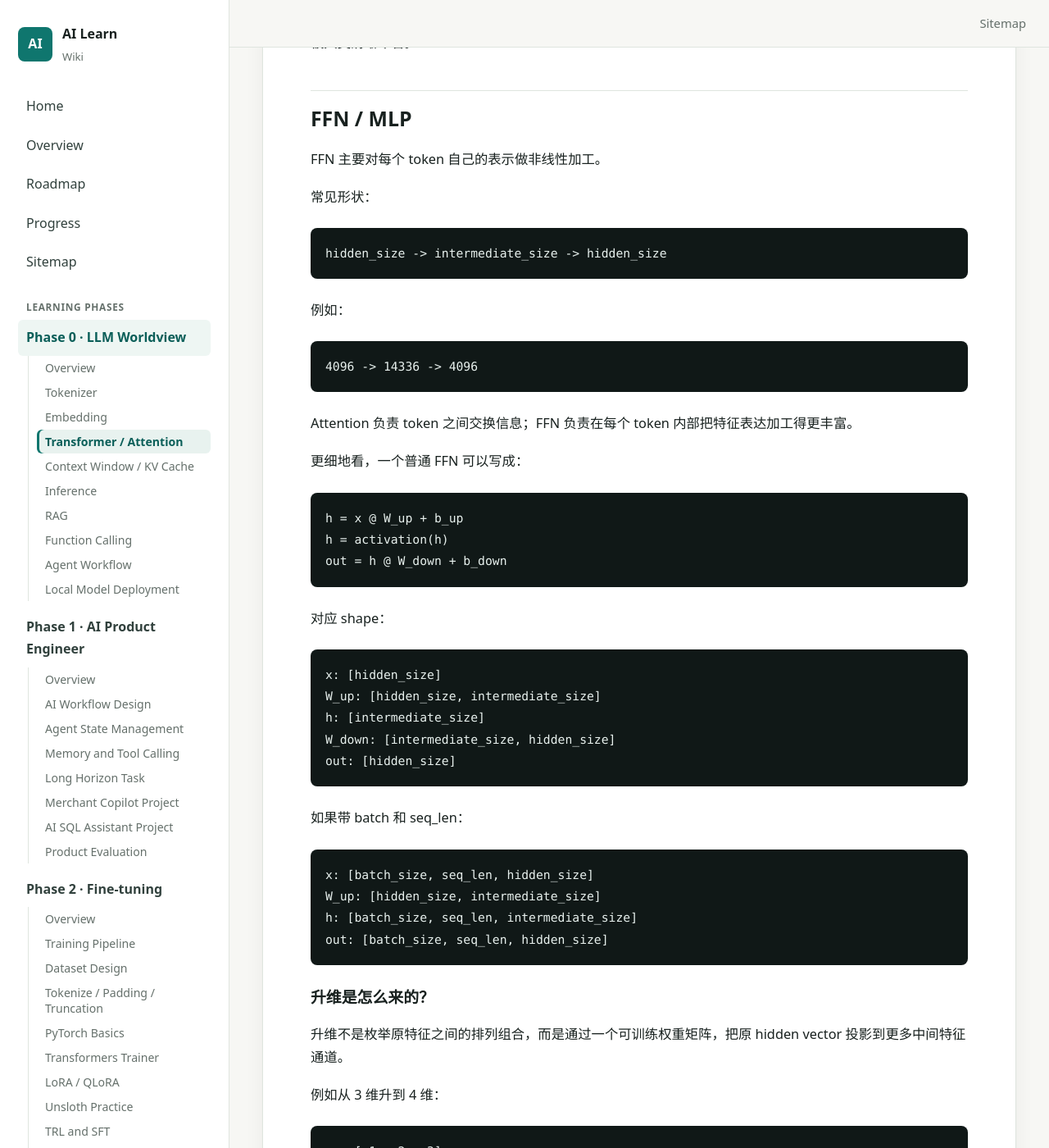
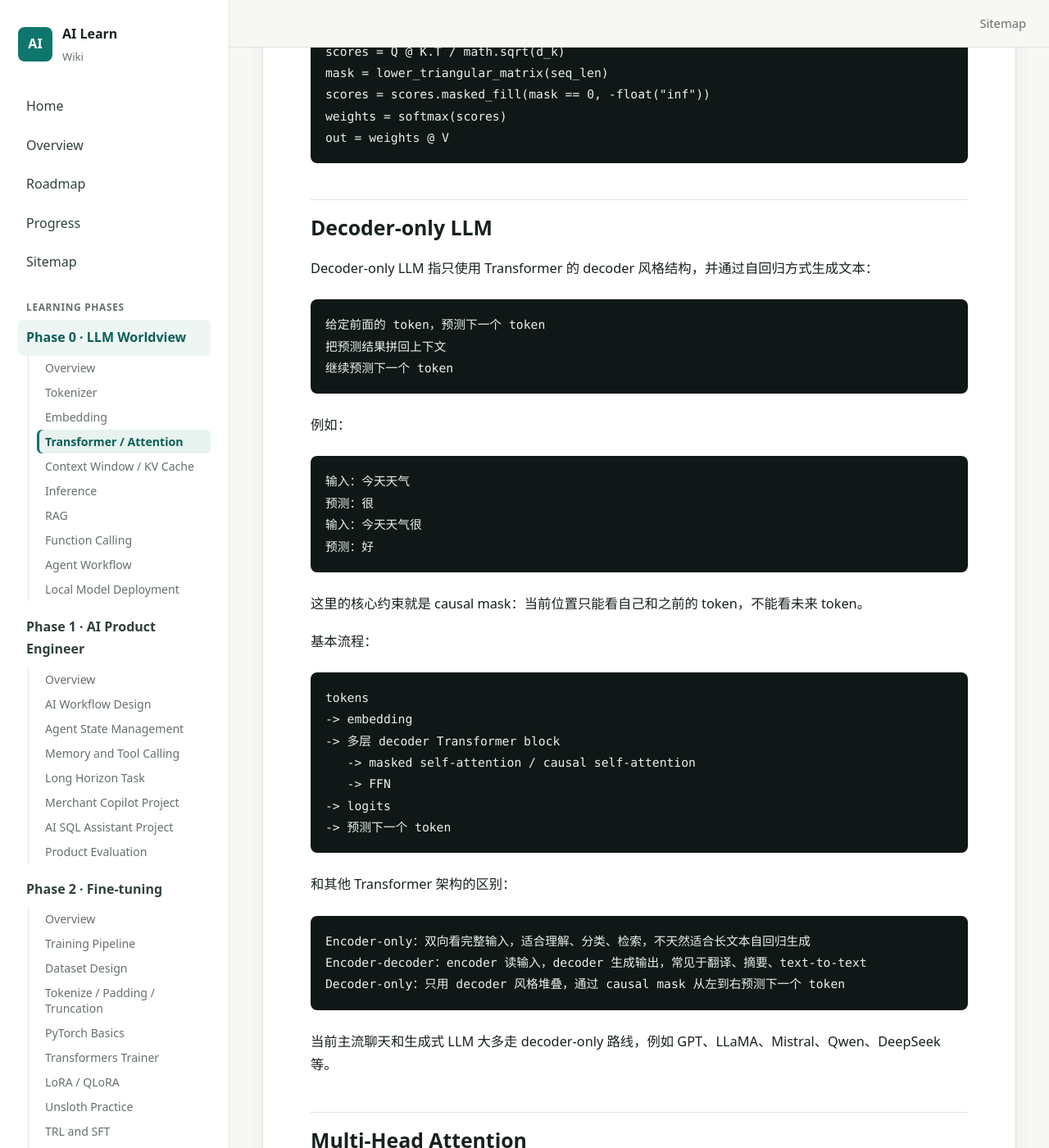
Before and after one commit to sgnilo/ai_learn, a Jekyll site: the page built from docs/phase-0-llm-worldview/03-transformer-attention.md, in a window 1280 px wide and 1400 px high, scrolled down 6865 px. Shown: the whole window at 82% size. Built offline with Jekyll 4.4.1, drawn with Linux system fonts in a browser that asks for light colours; some of the changed text lies outside the part shown.

Commit message:
docs: record decoder only causal mask notes

````diff
--- a/docs/phase-0-llm-worldview/03-transformer-attention.md
+++ b/docs/phase-0-llm-worldview/03-transformer-attention.md
@@ -47,6 +47,8 @@ Transformer block 的核心任务是：
 - Self-Attention
 - Q / K / V
 - Multi-Head Attention
+- Causal Mask
+- Decoder-only LLM
 - Positional Encoding / Position Embedding
 - Feed Forward Network
 - Residual Connection
@@ -234,6 +236,81 @@ Decoder-only LLM 训练和生成时通常只能看过去，不能看未来。
 ```
 
 而不是偷看未来答案。
+
+如果序列长度是 4，允许看到的位置是一个下三角矩阵：
+
+```text
+        看谁
+        0   1   2   3
+当前 0  ✓   x   x   x
+当前 1  ✓   ✓   x   x
+当前 2  ✓   ✓   ✓   x
+当前 3  ✓   ✓   ✓   ✓
+```
+
+实际做法通常是在 softmax 之前处理 attention score：
+
+```text
+scores = Q @ K^T / sqrt(d_k)
+scores[未来位置] = -inf
+weights = softmax(scores)
+out = weights @ V
+```
+
+因为 `softmax(-inf) = 0`，所以未来位置的 attention 权重会变成 0，不参与后面对 `V` 的加权求和。
+
+伪代码：
+
+```python
+scores = Q @ K.T / math.sqrt(d_k)
+mask = lower_triangular_matrix(seq_len)
+scores = scores.masked_fill(mask == 0, -float("inf"))
+weights = softmax(scores)
+out = weights @ V
+```
+
+## Decoder-only LLM
+
+Decoder-only LLM 指只使用 Transformer 的 decoder 风格结构，并通过自回归方式生成文本：
+
+```text
+给定前面的 token，预测下一个 token
+把预测结果拼回上下文
+继续预测下一个 token
+```
+
+例如：
+
+```text
+输入：今天天气
+预测：很
+输入：今天天气很
+预测：好
+```
+
+这里的核心约束就是 causal mask：当前位置只能看自己和之前的 token，不能看未来 token。
+
+基本流程：
+
+```text
+tokens
+-> embedding
+-> 多层 decoder Transformer block
+   -> masked self-attention / causal self-attention
+   -> FFN
+-> logits
+-> 预测下一个 token
+```
+
+和其他 Transformer 架构的区别：
+
+```text
+Encoder-only：双向看完整输入，适合理解、分类、检索，不天然适合长文本自回归生成
+Encoder-decoder：encoder 读输入，decoder 生成输出，常见于翻译、摘要、text-to-text
+Decoder-only：只用 decoder 风格堆叠，通过 causal mask 从左到右预测下一个 token
+```
+
+当前主流聊天和生成式 LLM 大多走 decoder-only 路线，例如 GPT、LLaMA、Mistral、Qwen、DeepSeek 等。
 
 ## Multi-Head Attention
 
@@ -811,6 +888,34 @@ self.layers = nn.ModuleList([
 循环：让 hidden states 逐层被 transform
 ```
 
+### 2026-05-19：Causal Mask 和 Decoder-only LLM
+
+本轮完成的理解：
+
+- Decoder-only LLM 是当前主流生成式大模型常见架构路线。
+- 它通过自回归方式工作：基于已有 token 预测下一个 token，再把预测 token 拼回上下文继续生成。
+- Causal mask 是 decoder-only LLM 的核心约束：当前位置只能看自己和之前的 token，不能偷看未来 token。
+- Causal mask 通常是下三角 mask，作用在 attention scores 上。
+- 实现时会在 softmax 前把未来位置的 score 设成 `-inf`，让这些位置经过 softmax 后权重变成 0。
+- Encoder-only 更偏理解任务；encoder-decoder 把输入理解和输出生成分成两套结构；decoder-only 用一套自回归生成结构同时承担理解和生成。
+
+练习代码段：
+
+```python
+scores = Q @ K.T / math.sqrt(d_k)
+mask = lower_triangular_matrix(seq_len)
+scores = scores.masked_fill(mask == 0, -float("inf"))
+weights = softmax(scores)
+out = weights @ V
+```
+
+下三角直觉：
+
+```text
+当前 token i 只能 attend 到位置 <= i 的 token
+未来位置 > i 的 attention weight = 0
+```
+
 ## 关键代码
 
 ```text
@@ -826,6 +931,8 @@ Attention(Q, K, V) = softmax(QK^T / sqrt(d_k)) V
 - 不要以为 Transformer block 会改变主张量 shape；通常每层输入输出都是 `[batch_size, seq_len, hidden_size]`。
 - 不要把 attention 矩阵理解成最终输出；它只是 token 之间的信息路由权重。
 - 不要以为不同训练样本会在 attention 里互相看到；它们只通过共享参数的训练更新产生间接联系。
+- 不要忘记 decoder-only LLM 的 self-attention 通常带 causal mask；否则训练时会偷看未来 token。
+- 不要把 decoder-only 理解成“只能解码不能理解”；它只是采用自回归 decoder 风格结构，仍然可以通过生成范式处理理解任务。
 - 不要把 residual 理解成“把结果替换原始数据”；它是在原表示上叠加新信息。
 - 不要把 residual 加法理解成参数相加；它加的是当前前向计算里的 hidden states / activation。
 - 不要把 shape 写法神秘化；`[batch_size, seq_len, hidden_size]` 就是三层数组/张量三个轴上的长度。
@@ -843,4 +950,4 @@ Transformer 可以先理解成一个上下文加工器。Embedding 提供每个
 
 ## 下一步
 
-阅读 minGPT / nanoGPT 或 Hugging Face 模型里的 Transformer block 实现，对照类、实例、参数和 forward 循环。
+阅读 minGPT / nanoGPT 或 Hugging Face 模型里的 causal self-attention 实现，对照 mask、scores、softmax 和 forward 循环。
````
Also changed, not shown: docs/progress.md (+3 -2 lines).
